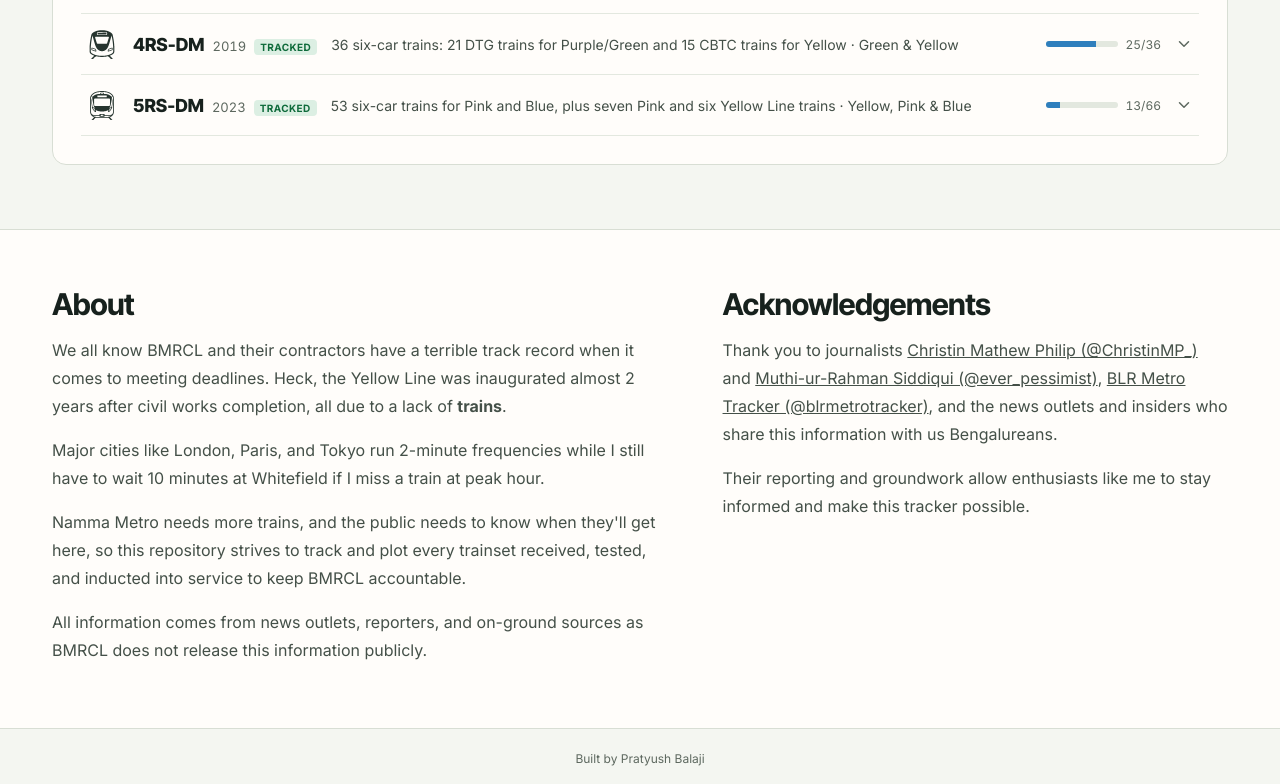
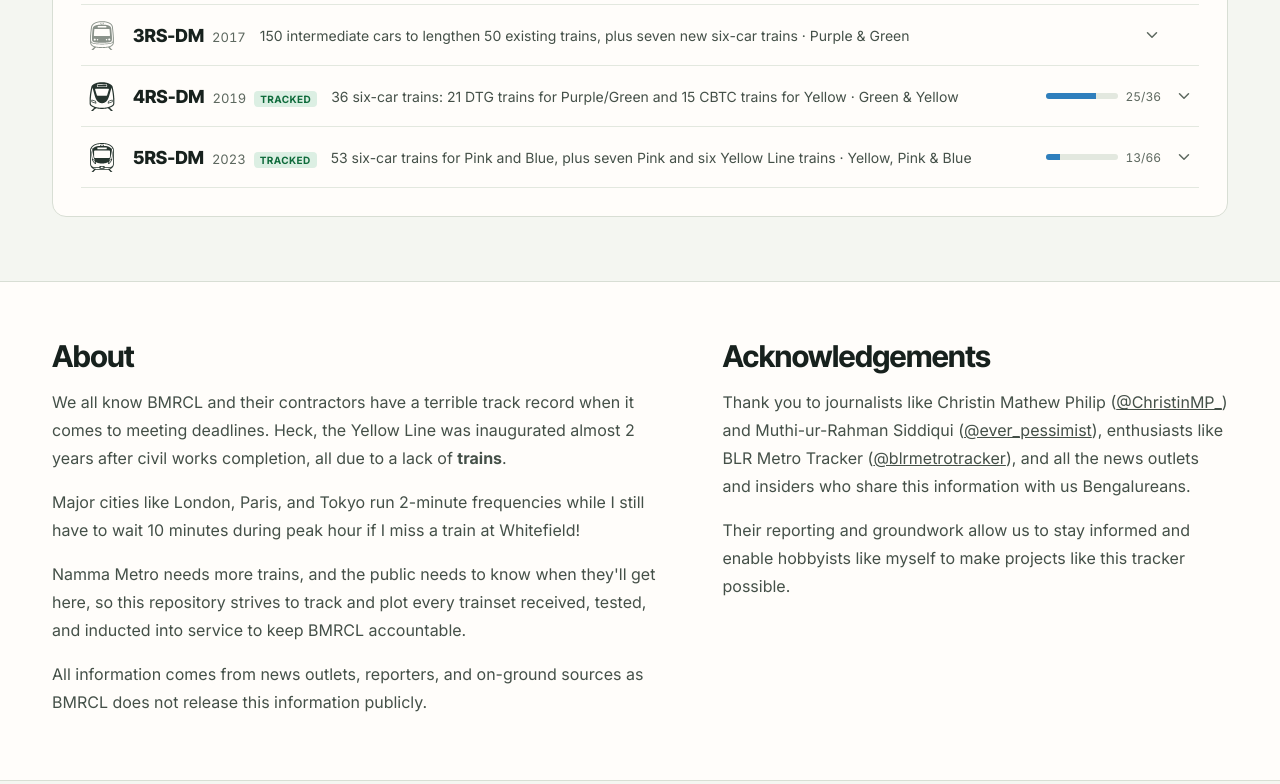
Before and after one commit to PratyushBalaji/trainset-tracker, a SvelteKit app: page / in a window 1280 px wide. Shown: the part 1518-2302 px from the top of the page. Built offline with nearby package versions, Linux system fonts and the light colour scheme.

Commit message:
docs: revise About and Acknowledgements copy
- Link only contributor usernames
- Update acknowledgements and project accountability wording

```diff
--- a/src/routes/+page.svelte
+++ b/src/routes/+page.svelte
@@ -108,6 +108,7 @@
         </ol>
       </a>
     </section>
+      <p>Press releases should not overshadow broken promises.</p>
   {/if}
 
   <section class="explore" aria-label="Explore">
@@ -122,14 +123,14 @@
     <div>
       <h2>About</h2>
       <p>We all know BMRCL and their contractors have a terrible track record when it comes to meeting deadlines. Heck, the Yellow Line was inaugurated almost 2 years after civil works completion, all due to a lack of <strong>trains</strong>.</p>
-      <p>Major cities like London, Paris, and Tokyo run 2-minute frequencies while I still have to wait 10 minutes at Whitefield if I miss a train at peak hour.</p>
+      <p>Major cities like London, Paris, and Tokyo run 2-minute frequencies while I still have to wait 10 minutes during peak hour if I miss a train at Whitefield!</p>
       <p>Namma Metro needs more trains, and the public needs to know when they'll get here, so this repository strives to track and plot every trainset received, tested, and inducted into service to keep BMRCL accountable.</p>
       <p>All information comes from news outlets, reporters, and on-ground sources as BMRCL does not release this information publicly.</p>
     </div>
     <div>
       <h2>Acknowledgements</h2>
-      <p>Thank you to journalists <a href="https://x.com/ChristinMP_" target="_blank" rel="noreferrer">Christin Mathew Philip (@ChristinMP_)</a> and <a href="https://x.com/ever_pessimist" target="_blank" rel="noreferrer">Muthi-ur-Rahman Siddiqui (@ever_pessimist)</a>, <a href="https://x.com/blrmetrotracker" target="_blank" rel="noreferrer">BLR Metro Tracker (@blrmetrotracker)</a>, and the news outlets and insiders who share this information with us Bengalureans.</p>
-      <p>Their reporting and groundwork allow enthusiasts like me to stay informed and make this tracker possible.</p>
+      <p>Thank you to journalists like Christin Mathew Philip (<a href="https://x.com/ChristinMP_" target="_blank" rel="noreferrer">@ChristinMP_</a>) and Muthi-ur-Rahman Siddiqui (<a href="https://x.com/ever_pessimist" target="_blank" rel="noreferrer">@ever_pessimist</a>), enthusiasts like BLR Metro Tracker (<a href="https://x.com/blrmetrotracker" target="_blank" rel="noreferrer">@blrmetrotracker</a>), and all the news outlets and insiders who share this information with us Bengalureans.</p>
+      <p>Their reporting and groundwork allow us to stay informed and enable hobbyists like myself to make projects like this tracker possible.</p>
     </div>
   </section>
 </main>
```
